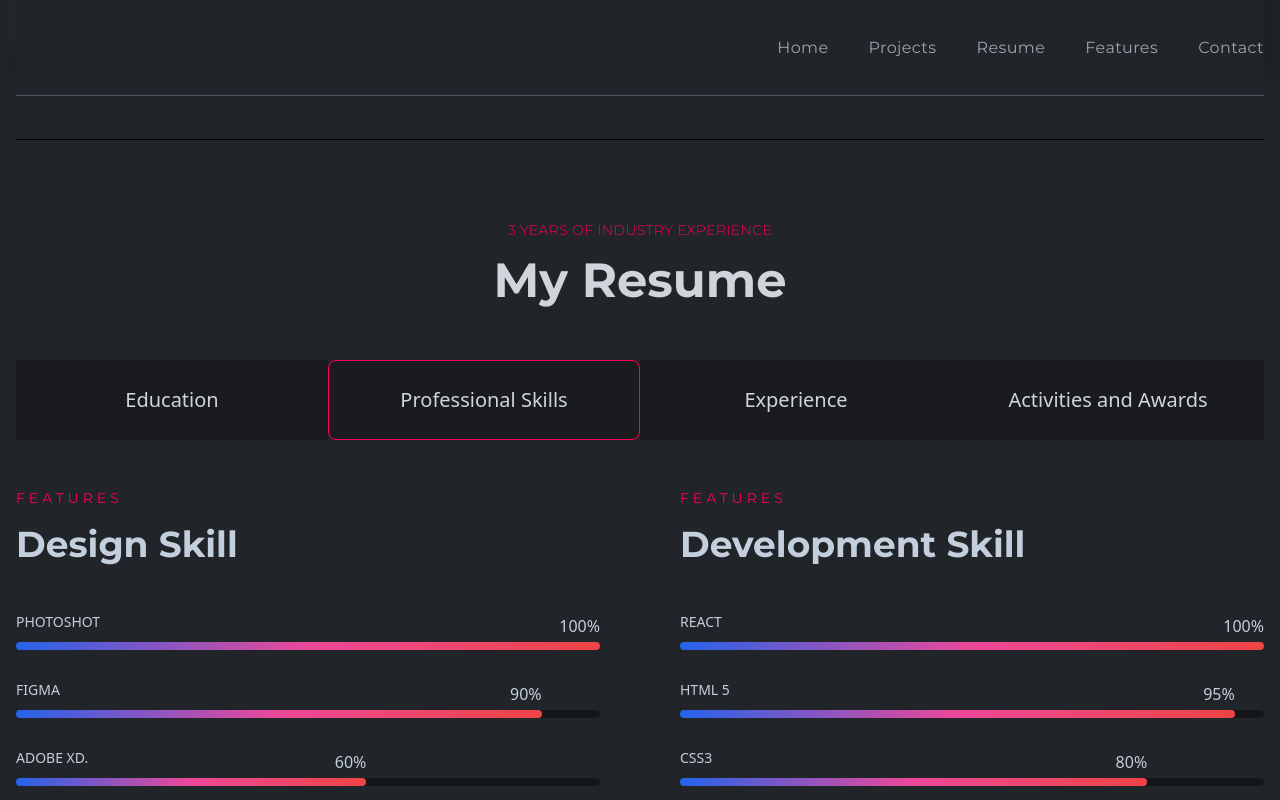
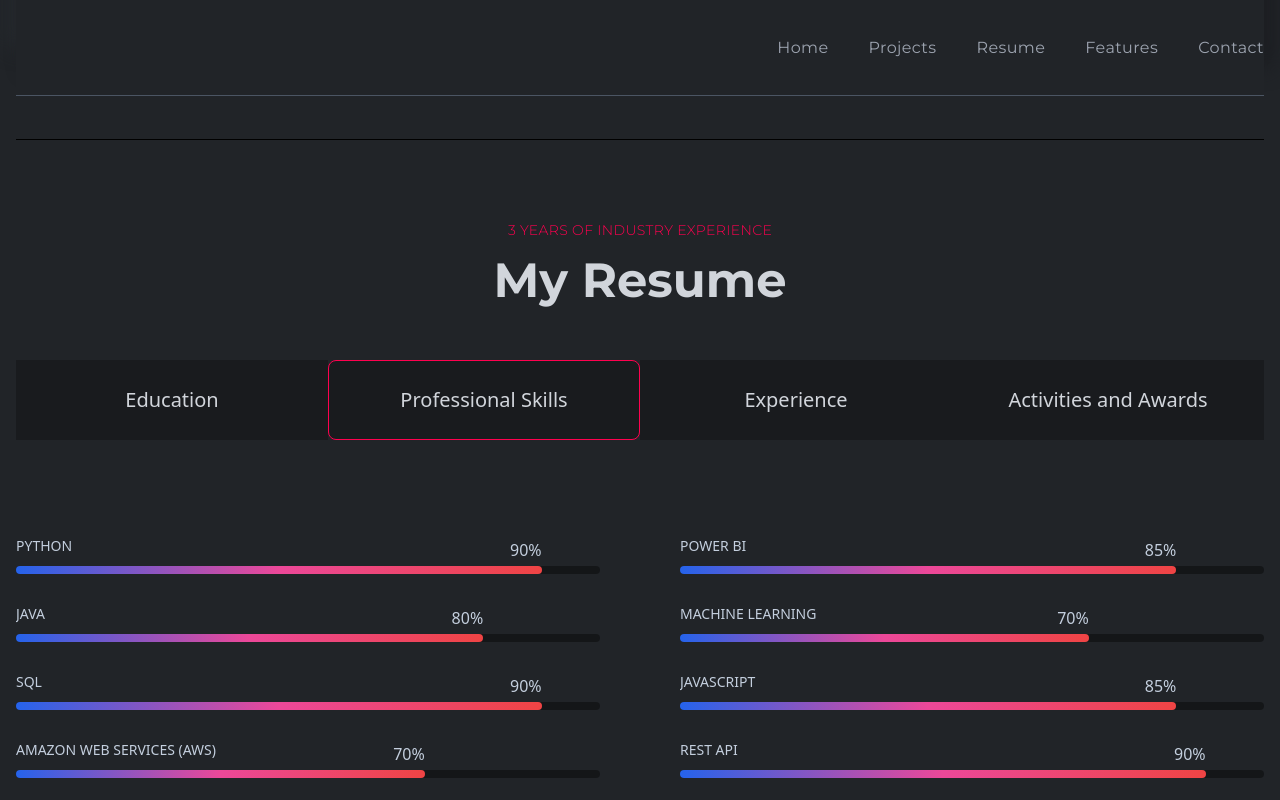
Before and after one commit to MuskanRaisinghani23/Muskan-Personal-Website, a React (Create React App) app: page / in a window 1280 px wide. Both pictures are taken after a click on the item "Professional Skills". Shown: the part 2028-2828 px from the top of the page. Built offline with nearby package versions, Linux system fonts and the light colour scheme.

Commit message:
Skills section added

```diff
--- a/src/components/resume/Skills.js
+++ b/src/components/resume/Skills.js
@@ -10,27 +10,14 @@
     >
       <div className="w-full lgl:w-1/2">
         <div className="py-12 font-titleFont flex flex-col gap-4">
-          <p className="text-sm text-designColor tracking-[4px] uppercase">
+          {/* <p className="text-sm text-designColor tracking-[4px] uppercase">
             Features
           </p>
-          <h2 className="text-3xl md:text-4xl font-bold">Design Skill</h2>
+          <h2 className="text-3xl md:text-4xl font-bold">Design Skill</h2> */}
         </div>
         <div className='className="mt-14 w-full flex flex-col gap-6'>
           <div className="overflow-x-hidden">
-            <p className="text-sm uppercase font-medium">Photoshot</p>
-            <span className="w-full h-2 bgOpacity rounded-md inline-flex mt-2">
-              <motion.span
-                initial={{ x: "-100%", opacity: 0 }}
-                animate={{ x: 0, opacity: 1 }}
-                transition={{ duration: 0.5, delay: 0.5 }}
-                className="w-full h-full bg-gradient-to-r from-blue-600 via-pink-500 to-red-500 rounded-md relative"
-              >
-                <span className="absolute -top-7 right-0">100%</span>
-              </motion.span>
-            </span>
-          </div>
-          <div className="overflow-x-hidden">
-            <p className="text-sm uppercase font-medium">Figma</p>
+            <p className="text-sm uppercase font-medium">Python</p>
             <span className="w-full h-2 bgOpacity rounded-md inline-flex mt-2">
               <motion.span
                 initial={{ x: "-100%", opacity: 0 }}
@@ -43,20 +30,33 @@
             </span>
           </div>
           <div className="overflow-x-hidden">
-            <p className="text-sm uppercase font-medium">Adobe XD.</p>
+            <p className="text-sm uppercase font-medium">Java</p>
             <span className="w-full h-2 bgOpacity rounded-md inline-flex mt-2">
               <motion.span
                 initial={{ x: "-100%", opacity: 0 }}
                 animate={{ x: 0, opacity: 1 }}
                 transition={{ duration: 0.5, delay: 0.5 }}
-                className="w-[60%] h-full bg-gradient-to-r from-blue-600 via-pink-500 to-red-500 rounded-md relative"
+                className="w-[80%] h-full bg-gradient-to-r from-blue-600 via-pink-500 to-red-500 rounded-md relative"
               >
-                <span className="absolute -top-7 right-0">60%</span>
+                <span className="absolute -top-7 right-0">80%</span>
               </motion.span>
             </span>
           </div>
           <div className="overflow-x-hidden">
-            <p className="text-sm uppercase font-medium">Adobe Illustrator</p>
+            <p className="text-sm uppercase font-medium">SQL</p>
+            <span className="w-full h-2 bgOpacity rounded-md inline-flex mt-2">
+              <motion.span
+                initial={{ x: "-100%", opacity: 0 }}
+                animate={{ x: 0, opacity: 1 }}
+                transition={{ duration: 0.5, delay: 0.5 }}
+                className="w-[90%] h-full bg-gradient-to-r from-blue-600 via-pink-500 to-red-500 rounded-md relative"
+              >
+                <span className="absolute -top-7 right-0">90%</span>
+              </motion.span>
+            </span>
+          </div>
+          <div className="overflow-x-hidden">
+            <p className="text-sm uppercase font-medium">Amazon Web Services (AWS)</p>
             <span className="w-full h-2 bgOpacity rounded-md inline-flex mt-2">
               <motion.span
                 initial={{ x: "-100%", opacity: 0 }}
@@ -69,7 +69,109 @@
             </span>
           </div>
           <div className="overflow-x-hidden">
-            <p className="text-sm uppercase font-medium">Design</p>
+            <p className="text-sm uppercase font-medium">Snowflake</p>
+            <span className="w-full h-2 bgOpacity rounded-md inline-flex mt-2">
+              <motion.span
+                initial={{ x: "-100%", opacity: 0 }}
+                animate={{ x: 0, opacity: 1 }}
+                transition={{ duration: 0.5, delay: 0.5 }}
+                className="w-[95%] h-full bg-gradient-to-r from-blue-600 via-pink-500 to-red-500 rounded-md relative"
+              >
+                <span className="absolute -top-7 right-0">95%</span>
+              </motion.span>
+            </span>
+          </div>
+          <div className="overflow-x-hidden">
+            <p className="text-sm uppercase font-medium">Airflow</p>
+            <span className="w-full h-2 bgOpacity rounded-md inline-flex mt-2">
+              <motion.span
+                initial={{ x: "-100%", opacity: 0 }}
+                animate={{ x: 0, opacity: 1 }}
+                transition={{ duration: 0.5, delay: 0.5 }}
+                className="w-[75%] h-full bg-gradient-to-r from-blue-600 via-pink-500 to-red-500 rounded-md relative"
+              >
+                <span className="absolute -top-7 right-0">75%</span>
+              </motion.span>
+            </span>
+          </div>
+        </div>
+      </div>
+
+      <div className="w-full lgl:w-1/2">
+        <div className="py-12 font-titleFont flex flex-col gap-4">
+          {/* <p className="text-sm text-designColor tracking-[4px] uppercase">
+            Features
+          </p>
+          <h2 className="text-3xl md:text-4xl font-bold">Development Skill</h2> */}
+        </div>
+        <div className="flex flex-col gap-6">
+          <div className="overflow-x-hidden">
+              <p className="text-sm uppercase font-medium">Power BI</p>
+              <span className="w-full h-2 bgOpacity rounded-md inline-flex mt-2">
+                <motion.span
+                  initial={{ x: "-100%", opacity: 0 }}
+                  animate={{ x: 0, opacity: 1 }}
+                  transition={{ duration: 0.5, delay: 0.5 }}
+                  className="w-[85%] h-full bg-gradient-to-r from-blue-600 via-pink-500 to-red-500 rounded-md relative"
+                >
+                  <span className="absolute -top-7 right-0">85%</span>
+                </motion.span>
+              </span>
+            </div>
+          <div className="overflow-x-hidden">
+            <p className="text-sm uppercase font-medium">Machine Learning</p>
+            <span className="w-full h-2 bgOpacity rounded-md inline-flex mt-2">
+              <motion.span
+                initial={{ x: "-100%", opacity: 0 }}
+                animate={{ x: 0, opacity: 1 }}
+                transition={{ duration: 0.5, delay: 0.5 }}
+                className="w-[70%] h-full bg-gradient-to-r from-blue-600 via-pink-500 to-red-500 rounded-md relative"
+              >
+                <span className="absolute -top-7 right-0">70%</span>
+              </motion.span>
+            </span>
+          </div>
+          <div className="overflow-x-hidden">
+            <p className="text-sm uppercase font-medium">JavaScript</p>
+            <span className="w-full h-2 bgOpacity rounded-md inline-flex mt-2">
+              <motion.span
+                initial={{ x: "-100%", opacity: 0 }}
+                animate={{ x: 0, opacity: 1 }}
+                transition={{ duration: 0.5, delay: 0.5 }}
+                className="w-[85%] h-full bg-gradient-to-r from-blue-600 via-pink-500 to-red-500 rounded-md relative"
+              >
+                <span className="absolute -top-7 right-0">85%</span>
+              </motion.span>
+            </span>
+          </div>
+          <div className="overflow-x-hidden">
+            <p className="text-sm uppercase font-medium">REST API</p>
+            <span className="w-full h-2 bgOpacity rounded-md inline-flex mt-2">
+              <motion.span
+                initial={{ x: "-100%", opacity: 0 }}
+                animate={{ x: 0, opacity: 1 }}
+                transition={{ duration: 0.5, delay: 0.5 }}
+                className="w-[90%] h-full bg-gradient-to-r from-blue-600 via-pink-500 to-red-500 rounded-md relative"
+              >
+                <span className="absolute -top-7 right-0">90%</span>
+              </motion.span>
+            </span>
+          </div>
+          <div className="overflow-x-hidden">
+            <p className="text-sm uppercase font-medium">Database Design</p>
+            <span className="w-full h-2 bgOpacity rounded-md inline-flex mt-2">
+              <motion.span
+                initial={{ x: "-100%", opacity: 0 }}
+                animate={{ x: 0, opacity: 1 }}
+                transition={{ duration: 0.5, delay: 0.5 }}
+                className="w-[80%] h-full bg-gradient-to-r from-blue-600 via-pink-500 to-red-500 rounded-md relative"
+              >
+                <span className="absolute -top-7 right-0">80%</span>
+              </motion.span>
+            </span>
+          </div>
+          <div className="overflow-x-hidden">
+            <p className="text-sm uppercase font-medium">Web Scraping</p>
             <span className="w-full h-2 bgOpacity rounded-md inline-flex mt-2">
               <motion.span
                 initial={{ x: "-100%", opacity: 0 }}
@@ -83,82 +185,6 @@
           </div>
         </div>
       </div>
-
-      <div className="w-full lgl:w-1/2">
-        <div className="py-12 font-titleFont flex flex-col gap-4">
-          <p className="text-sm text-designColor tracking-[4px] uppercase">
-            Features
-          </p>
-          <h2 className="text-3xl md:text-4xl font-bold">Development Skill</h2>
-        </div>
-        <div className="flex flex-col gap-6">
-          <div className="overflow-x-hidden">
-            <p className="text-sm uppercase font-medium">React</p>
-            <span className="w-full h-2 bgOpacity rounded-md inline-flex mt-2">
-              <motion.span
-                initial={{ x: "-100%", opacity: 0 }}
-                animate={{ x: 0, opacity: 1 }}
-                transition={{ duration: 0.5, delay: 0.5 }}
-                className="w-full h-full bg-gradient-to-r from-blue-600 via-pink-500 to-red-500 rounded-md relative"
-              >
-                <span className="absolute -top-7 right-0">100%</span>
-              </motion.span>
-            </span>
-          </div>
-          <div className="overflow-x-hidden">
-            <p className="text-sm uppercase font-medium">HTML 5</p>
-            <span className="w-full h-2 bgOpacity rounded-md inline-flex mt-2">
-              <motion.span
-                initial={{ x: "-100%", opacity: 0 }}
-                animate={{ x: 0, opacity: 1 }}
-                transition={{ duration: 0.5, delay: 0.5 }}
-                className="w-[95%] h-full bg-gradient-to-r from-blue-600 via-pink-500 to-red-500 rounded-md relative"
-              >
-                <span className="absolute -top-7 right-0">95%</span>
-              </motion.span>
-            </span>
-          </div>
-          <div className="overflow-x-hidden">
-            <p className="text-sm uppercase font-medium">CSS3</p>
-            <span className="w-full h-2 bgOpacity rounded-md inline-flex mt-2">
-              <motion.span
-                initial={{ x: "-100%", opacity: 0 }}
-                animate={{ x: 0, opacity: 1 }}
-                transition={{ duration: 0.5, delay: 0.5 }}
-                className="w-[80%] h-full bg-gradient-to-r from-blue-600 via-pink-500 to-red-500 rounded-md relative"
-              >
-                <span className="absolute -top-7 right-0">80%</span>
-              </motion.span>
-            </span>
-          </div>
-          <div className="overflow-x-hidden">
-            <p className="text-sm uppercase font-medium">JAVASCRIPT</p>
-            <span className="w-full h-2 bgOpacity rounded-md inline-flex mt-2">
-              <motion.span
-                initial={{ x: "-100%", opacity: 0 }}
-                animate={{ x: 0, opacity: 1 }}
-                transition={{ duration: 0.5, delay: 0.5 }}
-                className="w-[75%] h-full bg-gradient-to-r from-blue-600 via-pink-500 to-red-500 rounded-md relative"
-              >
-                <span className="absolute -top-7 right-0">75%</span>
-              </motion.span>
-            </span>
-          </div>
-          <div className="overflow-x-hidden">
-            <p className="text-sm uppercase font-medium">SOFTWARE</p>
-            <span className="w-full h-2 bgOpacity rounded-md inline-flex mt-2">
-              <motion.span
-                initial={{ x: "-100%", opacity: 0 }}
-                animate={{ x: 0, opacity: 1 }}
-                transition={{ duration: 0.5, delay: 0.5 }}
-                className="w-[90%] h-full bg-gradient-to-r from-blue-600 via-pink-500 to-red-500 rounded-md relative"
-              >
-                <span className="absolute -top-7 right-0">90%</span>
-              </motion.span>
-            </span>
-          </div>
-        </div>
-      </div>
     </motion.div>
   );
 }
```
Also changed, not shown: src/components/resume/Experience.js (+13 -37 lines).
